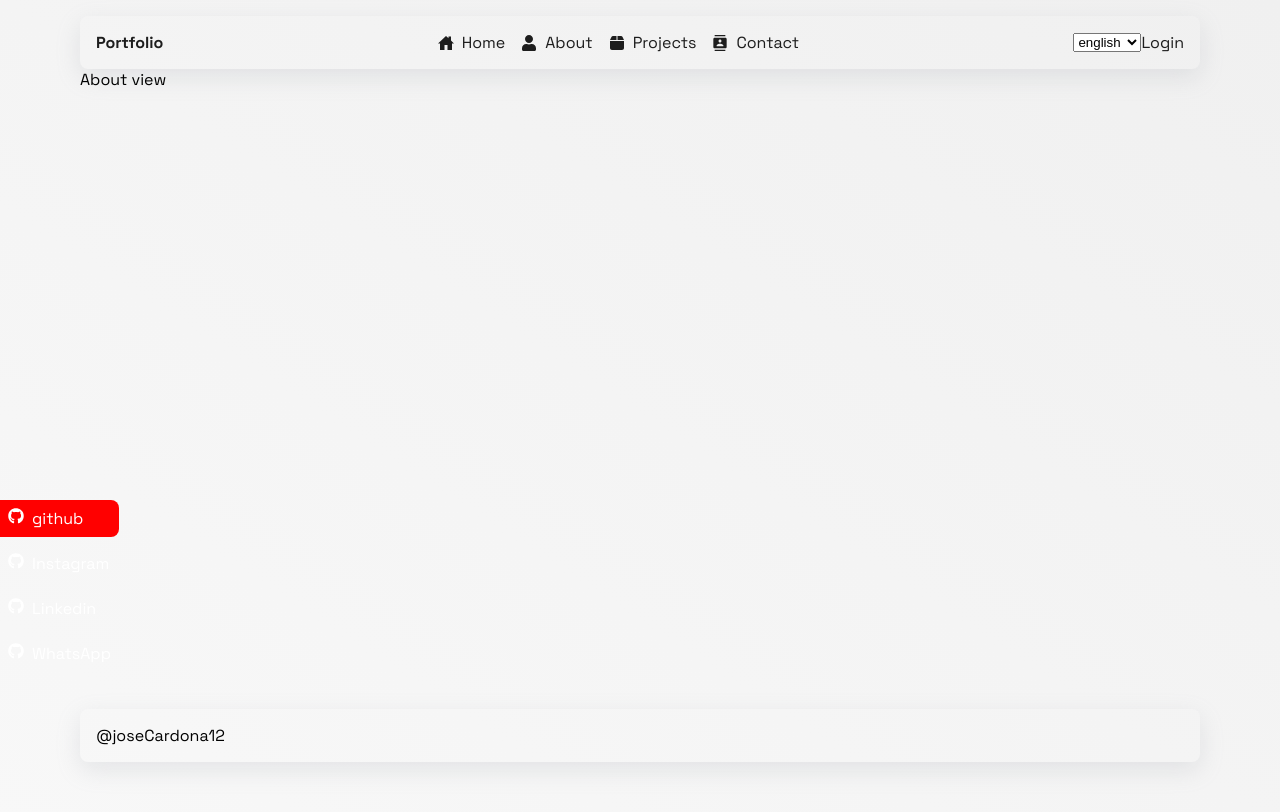
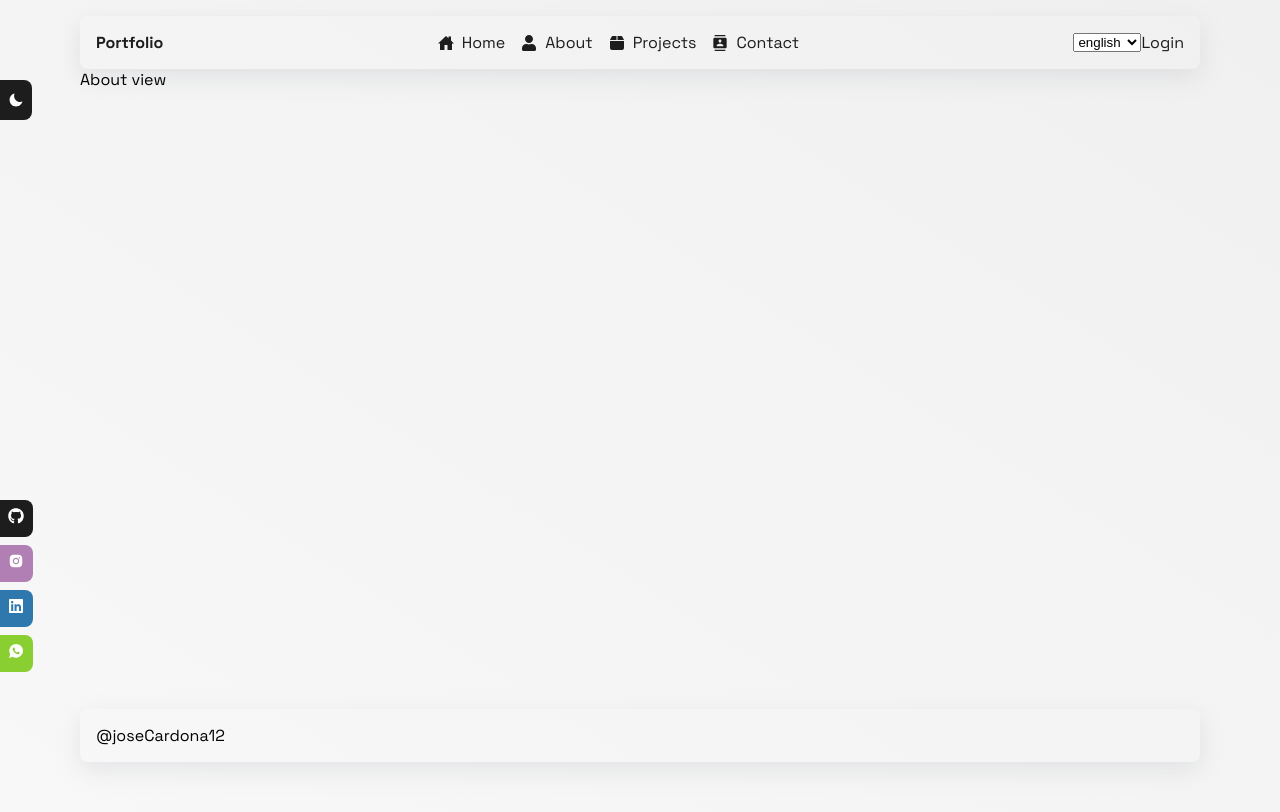
Before and after one commit to joseCardona12/portfolioPersonal, a Next.js app: page /about in a window 1280 px wide. Shown: the top 812 px of the page. Built offline with nearby package versions, Linux system fonts and the light colour scheme.

Commit message:
add state global darkMode

```diff
--- a/package.json
+++ b/package.json
@@ -12,7 +12,8 @@
     "next": "14.2.15",
     "react": "^18",
     "react-dom": "^18",
-    "react-icons": "^5.3.0"
+    "react-icons": "^5.3.0",
+    "zustand": "^5.0.0"
   },
   "devDependencies": {
     "@types/node": "^20",
--- a/src/app/layout.tsx
+++ b/src/app/layout.tsx
@@ -2,6 +2,7 @@ import type { Metadata } from "next";
 import localFont from "next/font/local";
 import "./globals.css";
 import { Footer, Header, Contact } from "@/components";
+import { DarkMode } from "@/components/atoms";
 
 const groteskFontBold = localFont({
   src: "./fonts/Fontspring-DEMO-rocgrotesk-bold.otf",
@@ -29,6 +30,7 @@ export default function RootLayout({
       >
         <Header />
         <Contact />
+        <DarkMode />
         <main className="main">{children}</main>
         <Footer />
       </body>
--- a/src/components/Contact/Contact.tsx
+++ b/src/components/Contact/Contact.tsx
@@ -1,23 +1,39 @@
 import { IContact } from "@/interfaces";
 import "./contactStyles.css";
 import { FaGithub } from "react-icons/fa";
+import { IoLogoWhatsapp } from "react-icons/io";
+import { FaLinkedin } from "react-icons/fa6";
+import { AiFillInstagram } from "react-icons/ai";
 import Link from "next/link";
 
 export default function Contact(): React.ReactNode {
   const contactData: IContact[] = [
-    { name: "github", url: "/", icon: <FaGithub /> },
-    { name: "Instagram", url: "/", icon: <FaGithub /> },
-    { name: "Linkedin", url: "/", icon: <FaGithub /> },
-    { name: "WhatsApp", url: "/", icon: <FaGithub /> },
+    {
+      name: "github",
+      url: "https://github.com/joseCardona12",
+      icon: <FaGithub />,
+    },
+    { name: "instagram", url: "/", icon: <AiFillInstagram /> },
+    { name: "linkedin", url: "/", icon: <FaLinkedin /> },
+    {
+      name: "whatsApp",
+      url: "https://wa.me/3006233410",
+      icon: <IoLogoWhatsapp />,
+    },
   ];
   return (
     <div className="content-contact">
-        {contactData.map((item:IContact, index:number)=>(
-            <Link href={item.url} className={`contact-item contact-${item.name}`} key={index}>
-                <span>{item.icon}</span>
-                {item.name}
-            </Link>
-        ))}
+      {contactData.map((item: IContact, index: number) => (
+        <Link
+          href={item.url}
+          className={`contact-item contact-${item.name}`}
+          key={index}
+          target="_blank"
+        >
+          <span>{item.icon}</span>
+          {item.name}
+        </Link>
+      ))}
     </div>
   );
 }
--- a/src/components/Contact/contactStyles.css
+++ b/src/components/Contact/contactStyles.css
@@ -9,14 +9,34 @@
 
 .content-contact > .contact-item {
   display: flex;
+  align-items: center;
   gap: var(--padding-small);
   border-top-right-radius: var(--border-radius-small);
   border-bottom-right-radius: var(--border-radius-small);
   padding: var(--padding-small);
   text-decoration: none;
   color: var(--color-white);
+  width: 33px;
+  overflow: hidden;
+  transition: width 0.4s ease;
+}
+
+.content-contact > .contact-item:hover {
+  width: auto;
 }
 
 .content-contact > .contact-github {
-  background-color: red;
+  background-color: var(--background-color-black);
 }
+
+.content-contact > .contact-instagram {
+  background-color: var(--color-main);
+}
+
+.content-contact > .contact-linkedin {
+  background-color: var(--color-blue);
+}
+
+.content-contact > .contact-whatsApp {
+  background-color: var(--color-green);
+}
--- /dev/null
+++ b/src/components/atoms/DarkMode/DarkMode.tsx
@@ -0,0 +1,18 @@
+"use client";
+import { IoMdMoon } from "react-icons/io";
+import "./darkModeStyles.css";
+import { useState } from "react";
+import { useDarkMode } from "@/state-global/darkMode";
+
+export default function DarkMode(): React.ReactNode {
+  const { darkMode, setDarkMode } = useDarkMode((state) => state);
+
+  const handleClickDarkMode = (): void => {
+    setDarkMode(!darkMode);
+  };
+  return (
+    <div className="dark-mode" onClick={handleClickDarkMode}>
+      <IoMdMoon />
+    </div>
+  );
+}
--- /dev/null
+++ b/src/components/atoms/DarkMode/darkModeStyles.css
@@ -0,0 +1,15 @@
+.dark-mode {
+  border-top-right-radius: var(--border-radius-small);
+  border-bottom-right-radius: var(--border-radius-small);
+  padding: var(--padding-small);
+  position: absolute;
+  top: 10%;
+  left: 0;
+  height: 40px;
+  background-color: var(--background-color-black);
+  color: var(--color-white);
+  display: flex;
+  align-items: center;
+  justify-content: center;
+  cursor: pointer;
+}
--- a/src/components/atoms/index.ts
+++ b/src/components/atoms/index.ts
@@ -2,4 +2,5 @@ import Button from "./Button/Button";
 import ButtonIcon from "./ButtonIcon/ButtonIcon";
 import Input from "./Input/Input";
 import SelectLanguage from "./SelectLanguage/SelectLanguage";
-export { Button, ButtonIcon, Input, SelectLanguage };
+import DarkMode from "./DarkMode/DarkMode";
+export { Button, ButtonIcon, Input, SelectLanguage, DarkMode };
--- /dev/null
+++ b/src/state-global/darkMode.ts
@@ -0,0 +1,12 @@
+import { create } from "zustand";
+import { persist } from "zustand/middleware";
+
+export interface IDarkModeState {
+  darkMode: boolean;
+  setDarkMode: (value: boolean) => void;
+}
+
+export const useDarkMode = create<IDarkModeState>()((set) => ({
+  darkMode: false,
+  setDarkMode: (value) => set({ darkMode: value }),
+}));
```
Also changed, not shown: src/components/molecules/SectionHome/SectionHome.tsx (+10 -7 lines), src/components/molecules/SectionHome/sectionStyles.css (+18 -19 lines), 1 other file (tests, documents, lock files or other folders).
